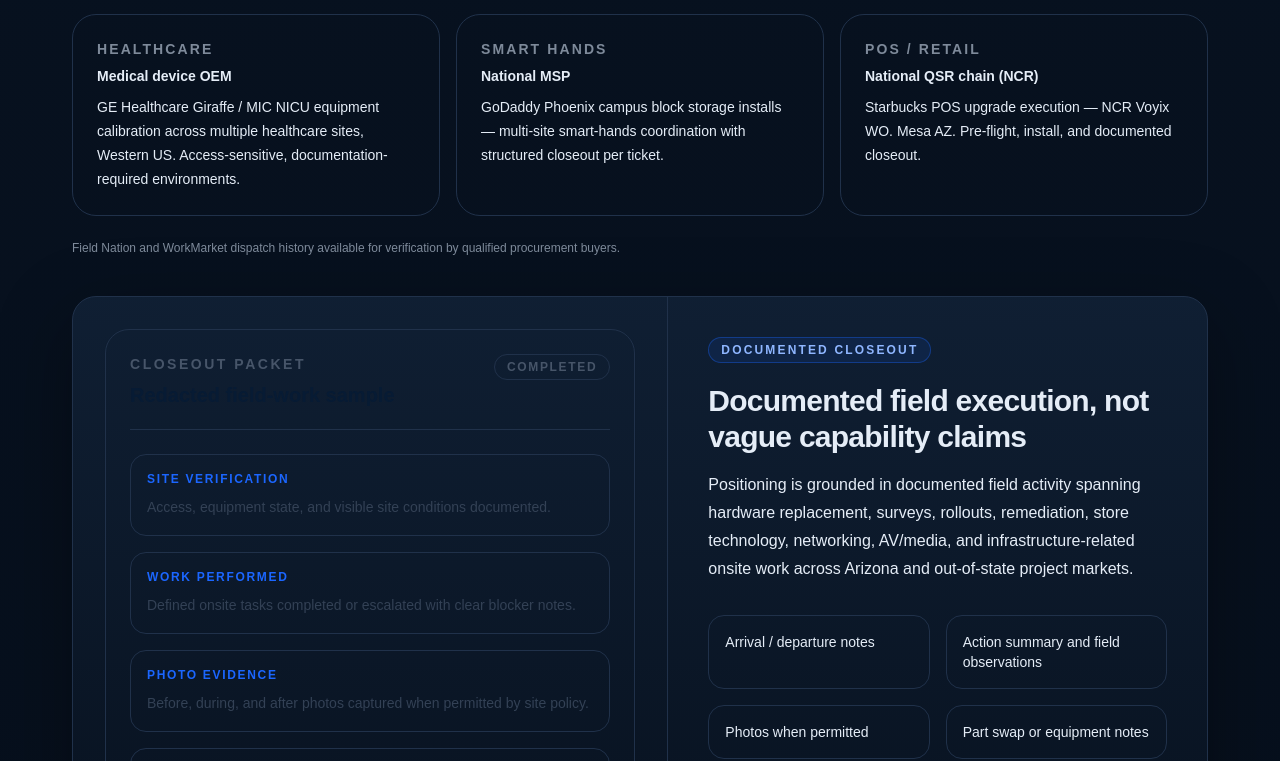
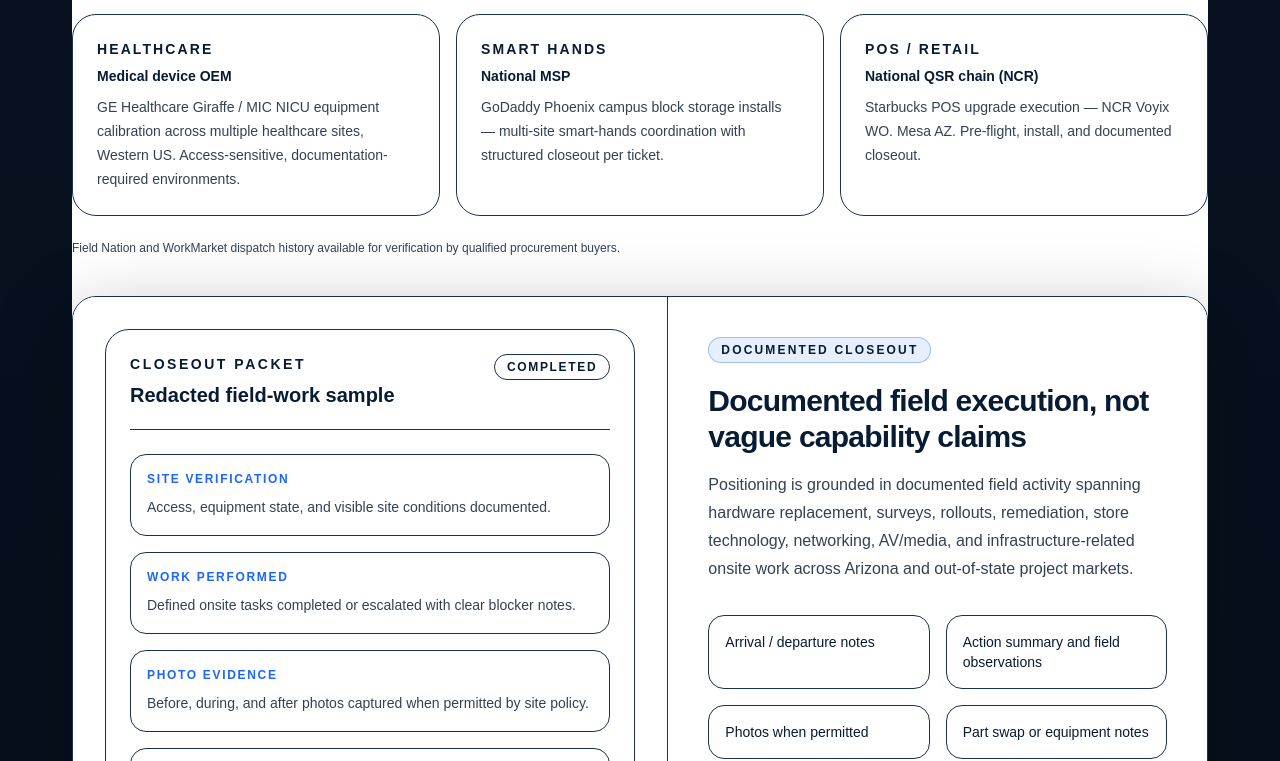
Before and after one commit to quantam101/already-here-llc, a Next.js app: page / in a window 1280 px wide. Shown: the part 2859-3620 px from the top of the page. Built offline with nearby package versions, Linux system fonts and the light colour scheme; no server answers.

Commit message:
Apply proof light class to root closeout section

```diff
--- a/components/ProofBlock.tsx
+++ b/components/ProofBlock.tsx
@@ -2,8 +2,7 @@ import { closeoutItems, representativeWork } from '@/lib/site';
 
 export function ProofBlock() {
   return (
-    <section>
-      {/* Representative work — real jobs, no client names */}
+    <section className="proof-light">
       <div className="mb-10">
         <span className="eyebrow">Representative work</span>
         <h2 className="section-title mt-5">Field execution across environments that matter</h2>
@@ -14,29 +13,28 @@ export function ProofBlock() {
         </p>
         <div className="mt-8 grid gap-4 sm:grid-cols-2 lg:grid-cols-3">
           {representativeWork.map((item) => (
-            <div key={item.scope} className="rounded-3xl border border-borderBrand bg-soft p-6">
+            <div key={item.scope} className="rounded-3xl border border-borderBrand bg-white p-6" data-proof-surface data-proof-border>
               <span className="grid-label mb-2 block">{item.tag}</span>
               <p className="mb-2 text-sm font-semibold leading-snug text-navy">{item.client}</p>
-              <p className="text-sm leading-6 text-slate-600">{item.scope}</p>
+              <p className="proof-muted text-sm leading-6">{item.scope}</p>
             </div>
           ))}
         </div>
-        <p className="mt-6 text-xs text-slate-400">
+        <p className="proof-muted mt-6 text-xs">
           Field Nation and WorkMarket dispatch history available for verification by qualified procurement buyers.
         </p>
       </div>
 
-      {/* Closeout documentation proof */}
-      <div className="card overflow-hidden bg-white">
+      <div className="card overflow-hidden bg-white" data-proof-surface data-proof-border>
         <div className="grid gap-0 lg:grid-cols-[1.05fr_0.95fr]">
-          <div className="border-b border-[#19324D] bg-white p-6 lg:border-b-0 lg:border-r sm:p-8">
-            <div className="rounded-3xl border border-[#19324D] bg-white p-6 shadow-sm">
-              <div className="flex items-start justify-between gap-4 border-b border-[#19324D] pb-5">
+          <div className="border-b border-borderBrand bg-white p-6 lg:border-b-0 lg:border-r sm:p-8" data-proof-surface data-proof-border>
+            <div className="rounded-3xl border border-borderBrand bg-white p-6 shadow-sm" data-proof-surface data-proof-border>
+              <div className="flex items-start justify-between gap-4 border-b border-borderBrand pb-5" data-proof-border>
                 <div>
                   <p className="text-sm font-bold uppercase tracking-[0.18em] text-[#475569]">Closeout packet</p>
                   <h3 className="mt-2 text-xl font-bold leading-snug text-[#071B34]">Redacted field-work sample</h3>
                 </div>
-                <span className="rounded-full border border-[#CBD5E1] bg-white px-3 py-1 text-xs font-bold uppercase tracking-[0.14em] text-[#475569]">
+                <span className="rounded-full border border-[#CBD5E1] bg-white px-3 py-1 text-xs font-bold uppercase tracking-[0.14em] text-[#475569]" data-proof-surface>
                   Completed
                 </span>
               </div>
@@ -47,27 +45,27 @@ export function ProofBlock() {
                   ['Photo evidence', 'Before, during, and after photos captured when permitted by site policy.'],
                   ['Ticket closeout', 'Outcome, next action, and buyer-facing summary returned for dispatch closure.']
                 ].map(([label, value]) => (
-                  <div key={label} className="rounded-2xl border border-[#19324D] bg-white p-4">
-                    <p className="text-xs font-bold uppercase tracking-[0.14em] text-[#1B66FF]">{label}</p>
-                    <p className="mt-2 text-sm font-medium leading-6 text-[#334155]">{value}</p>
+                  <div key={label} className="rounded-2xl border border-borderBrand bg-white p-4" data-proof-surface data-proof-border>
+                    <p className="proof-label text-xs font-bold uppercase tracking-[0.14em]">{label}</p>
+                    <p className="proof-muted mt-2 text-sm font-medium leading-6">{value}</p>
                   </div>
                 ))}
               </div>
             </div>
           </div>
-          <div className="bg-white p-8 sm:p-10">
+          <div className="bg-white p-8 sm:p-10" data-proof-surface>
             <span className="eyebrow">Documented closeout</span>
             <h2 className="mt-5 text-3xl font-semibold tracking-tight text-navy">
               Documented field execution, not vague capability claims
             </h2>
-            <p className="mt-4 text-base leading-7 text-slate-600">
+            <p className="proof-muted mt-4 text-base leading-7">
               Positioning is grounded in documented field activity spanning hardware replacement, surveys,
               rollouts, remediation, store technology, networking, AV/media, and infrastructure-related
               onsite work across Arizona and out-of-state project markets.
             </p>
             <ul className="mt-8 grid gap-4 sm:grid-cols-2">
               {closeoutItems.map((item) => (
-                <li key={item} className="rounded-2xl border border-borderBrand bg-white px-4 py-4 text-sm text-slate-700">
+                <li key={item} className="rounded-2xl border border-borderBrand bg-white px-4 py-4 text-sm text-slate-700" data-proof-surface data-proof-border>
                   {item}
                 </li>
               ))}
```
